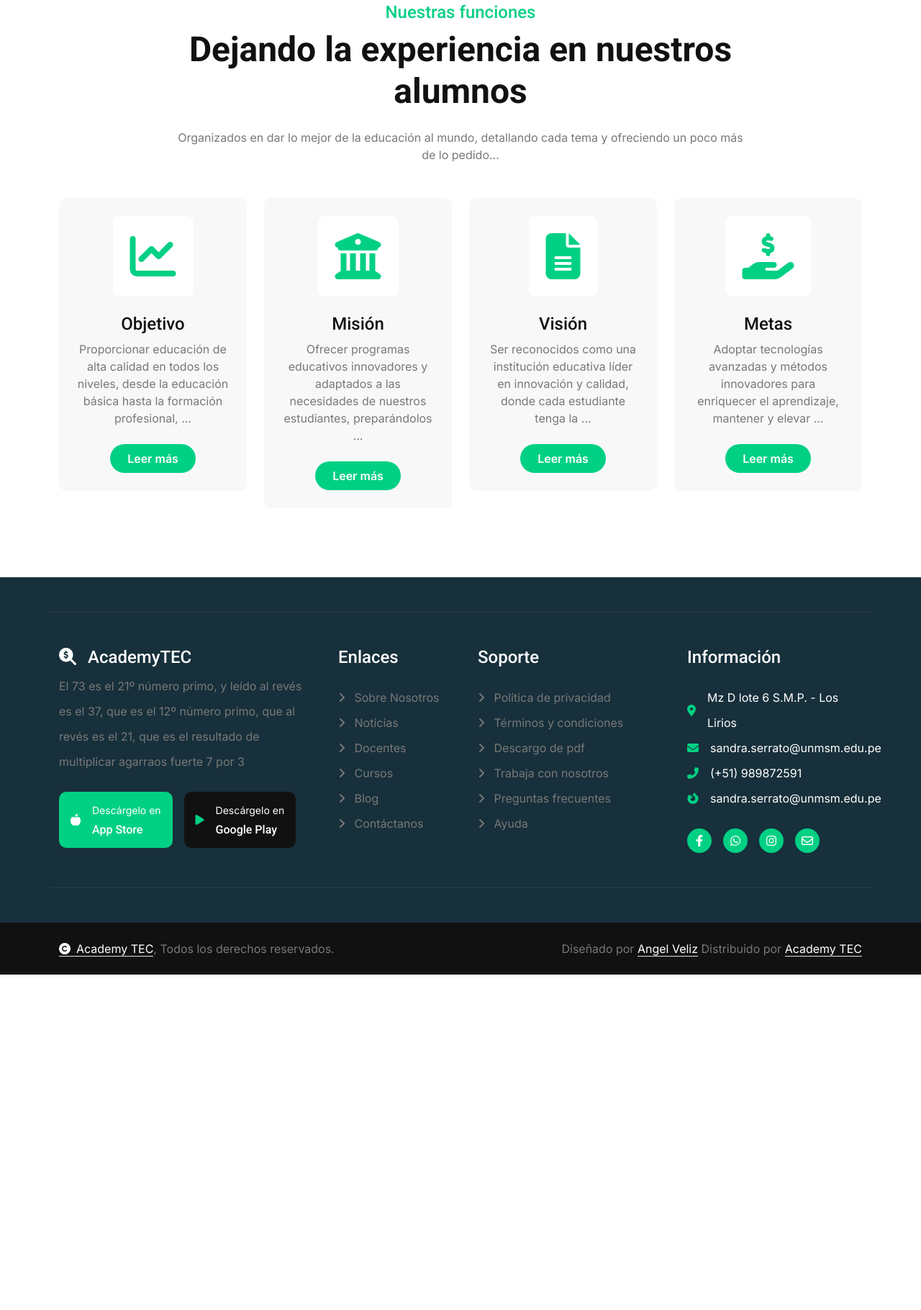
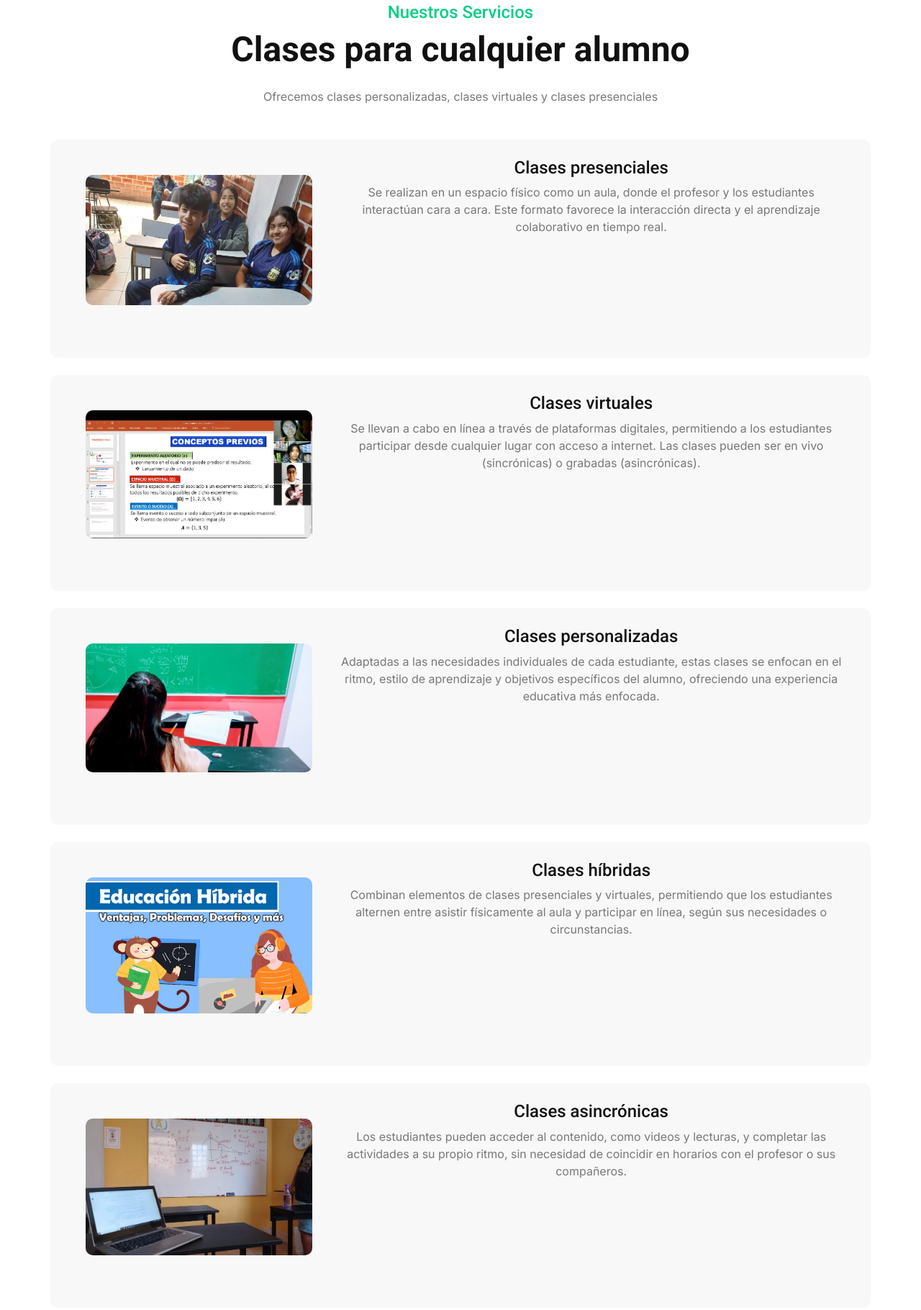
Before and after one commit to angelveliz1837/AcademyTEC, a plain HTML site: page servicio.html in a window 1280 px wide. Shown: the part 477-2297 px from the top of the page at 72% size. Before the commit the page ends 1831 px from the top, so only its background shows below. Drawn offline with nearby package versions, Linux system fonts and the light colour scheme.

Commit message:
Add files via upload
add nosotros y servicios

```diff
--- a/servicio.html
+++ b/servicio.html
@@ -129,58 +129,92 @@
         <div class="container-fluid feature pb-5">
             <div class="container pb-5">
                 <div class="text-center mx-auto pb-5 wow fadeInUp" data-wow-delay="0.2s" style="max-width: 800px;">
-                    <h4 class="text-primary">Nuestras funciones</h4>
-                    <h1 class="display-5 mb-4">Dejando la experiencia en nuestros alumnos</h1>
-                    <p class="mb-0">Organizados en dar lo mejor de la educación al mundo, detallando cada tema y ofreciendo un poco más de lo pedido...
+                    <h4 class="text-primary">Nuestros Servicios</h4>
+                    <h1 class="display-5 mb-4">Clases para cualquier alumno</h1>
+                    <p class="mb-0">Ofrecemos clases personalizadas, clases virtuales y clases presenciales
                     </p>
                 </div>
                 <div class="row g-4">
-                    <div class="col-md-6 col-lg-6 col-xl-3 wow fadeInUp" data-wow-delay="0.2s">
-                        <div class="feature-item p-4">
-                            <div class="feature-icon p-4 mb-4">
-                                <i class="fas fa-chart-line fa-4x text-primary"></i>
+                    <div class="col-md-6 col-lg-6 col-xl-12 wow fadeInUp" data-wow-delay="0.2s">
+                        <div class="feature-item p-4 row">
+                            <div class="service-img p-4 mb-4 col-4">
+                                <img src="img/clase_presencial2.jpg" class="img-fluid rounded w-100" alt="Image">
                             </div>
-                            <h4>Objetivo</h4>
-                            <p class="mb-4">Proporcionar educación de alta calidad en todos los
-                              niveles, desde la educación básica hasta la formación profesional, ...
-                            </p>
-                            <a class="btn btn-primary rounded-pill py-2 px-4" href="nosotros.html">Leer más</a>
+                            <div class="col-8">
+                                <h4>Clases presenciales</h4>
+                                <p class="mb-4">Se realizan en un espacio físico como un aula, donde el profesor y los
+                                    estudiantes interactúan cara a cara. Este formato favorece la interacción directa y el
+                                    aprendizaje colaborativo en tiempo real.
+                                </p>
+                            </div>
                         </div>
                     </div>
-                    <div class="col-md-6 col-lg-6 col-xl-3 wow fadeInUp" data-wow-delay="0.4s">
-                        <div class="feature-item p-4">
-                            <div class="feature-icon p-4 mb-4">
-                                <i class="fas fa-university fa-4x text-primary"></i>
+                    <div class="col-md-6 col-lg-6 col-xl-12 wow fadeInUp" data-wow-delay="0.4s">
+                        <div class="feature-item p-4 row">
+                            <div class="service-img p-4 mb-4 col-4">
+                                <img src="img/fotos/imagen_clase3.jpeg" class="img-fluid rounded w-100" alt="Image">
                             </div>
-                            <h4>Misión</h4>
-                            <p class="mb-4">Ofrecer programas educativos innovadores
-                              y adaptados a las necesidades de nuestros estudiantes, preparándolos ...
-                            </p>
-                            <a class="btn btn-primary rounded-pill py-2 px-4" href="nosotros.html">Leer más</a>
+                            <div class="col-8">
+                                <h4>Clases virtuales</h4>
+                                <p class="mb-4">Se llevan a cabo en línea a través de plataformas digitales, permitiendo a
+                                    los estudiantes participar desde cualquier lugar con acceso a internet. Las clases pueden
+                                    ser en vivo (sincrónicas) o grabadas (asincrónicas).
+                                </p>
+                            </div>
                         </div>
                     </div>
-                    <div class="col-md-6 col-lg-6 col-xl-3 wow fadeInUp" data-wow-delay="0.6s">
-                        <div class="feature-item p-4">
-                            <div class="feature-icon p-4 mb-4">
-                                <i class="fas fa-file-alt fa-4x text-primary"></i>
+                    <div class="col-md-6 col-lg-6 col-xl-12 wow fadeInUp" data-wow-delay="0.6s">
+                        <div class="feature-item p-4 row">
+                            <div class="service-img p-4 mb-4 col-4">
+                                <img src="img/clase_personalizada2.jpg" class="img-fluid rounded w-100" alt="Image">
                             </div>
-                            <h4>Visión</h4>
-                            <p class="mb-4">Ser reconocidos como una institución educativa líder en innovación y calidad,
-                              donde cada estudiante tenga la ...
-                            </p>
-                            <a class="btn btn-primary rounded-pill py-2 px-4" href="nosotros.html">Leer más</a>
+                            <div class="col-8">
+                                <h4>Clases personalizadas</h4>
+                                <p class="mb-4">Adaptadas a las necesidades individuales de cada estudiante, estas clases se
+                                    enfocan en el ritmo, estilo de aprendizaje y objetivos específicos del alumno, ofreciendo
+                                    una experiencia educativa más enfocada.
+                                </p>
+                            </div>
                         </div>
                     </div>
-                    <div class="col-md-6 col-lg-6 col-xl-3 wow fadeInUp" data-wow-delay="0.8s">
-                        <div class="feature-item p-4">
-                            <div class="feature-icon p-4 mb-4">
-                                <i class="fas fa-hand-holding-usd fa-4x text-primary"></i>
+                    <div class="col-md-6 col-lg-6 col-xl-12 wow fadeInUp" data-wow-delay="0.8s">
+                        <div class="feature-item p-4 row">
+                            <div class="service-img p-4 mb-4 col-4">
+                                <img src="img/clase_hibrida2.jpg" class="img-fluid rounded w-100" alt="Image">
                             </div>
-                            <h4>Metas</h4>
-                            <p class="mb-4">Adoptar tecnologías avanzadas y métodos innovadores para enriquecer el aprendizaje,
-                              mantener y elevar ...
-                            </p>
-                            <a class="btn btn-primary rounded-pill py-2 px-4" href="nosotros.html">Leer más</a>
+                            <div class="col-8">
+                                <h4>Clases híbridas</h4>
+                                <p class="mb-4">Combinan elementos de clases presenciales y virtuales, permitiendo que los
+                                    estudiantes alternen entre asistir físicamente al aula y participar en línea, según sus
+                                    necesidades o circunstancias.
+                                </p>
+                            </div>
+                        </div>
+                    </div>
+                    <div class="col-md-6 col-lg-6 col-xl-12 wow fadeInUp" data-wow-delay="1.0s">
+                        <div class="feature-item p-4 row">
+                            <div class="service-img p-4 mb-4 col-4">
+                                <img src="img/clase_asincrona2.jpg" class="img-fluid rounded w-100" alt="Image">
+                            </div>
+                            <div class="col-8">
+                                <h4>Clases asincrónicas</h4>
+                                <p class="mb-4">Los estudiantes pueden acceder al contenido, como videos y lecturas, y
+                                    completar las actividades a su propio ritmo, sin necesidad de coincidir en horarios con
+                                    el profesor o sus compañeros.
+                            </div>
+                        </div>
+                    </div>
+                    <div class="col-md-6 col-lg-6 col-xl-12 wow fadeInUp" data-wow-delay="1.2s">
+                        <div class="feature-item p-4 row">
+                            <div class="service-img p-4 mb-4 col-4">
+                                <img src="img/clase_proyecto2.jpg" class="img-fluid rounded-top w-100" alt="Image">
+                            </div>
+                            <div class="col-8">
+                                <h4>Clases por proyecto</h4>
+                                <p class="mb-4">Se centran en la realización de proyectos prácticos donde los estudiantes
+                                    aplican sus conocimientos a problemas o tareas concretas, desarrollando habilidades de
+                                    investigación, colaboración y resolución de problemas.
+                            </div>
                         </div>
                     </div>
                 </div>
```
Also changed, not shown: nosotros.html (+63 -23 lines).
